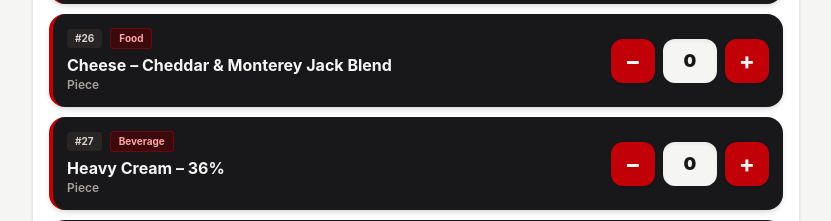
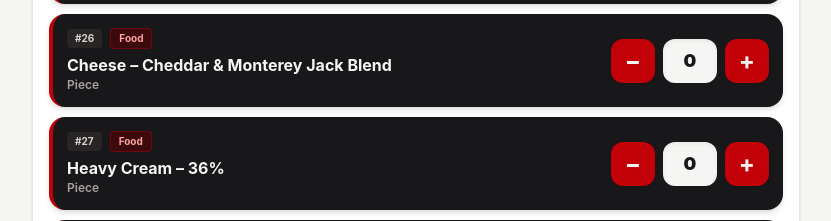
Before and after one commit to sjespositojr-netizen/hcm-inventory-app, a React (Vite) app: page / in a window 1280 px wide. Shown: the part 3080-3301 px from the top of the page, without its empty margins (224-1055 px from the left). Built offline with nearby package versions, Linux system fonts and the light colour scheme.

Commit message:
fix categories

```diff
--- a/src/BasicInventory.jsx
+++ b/src/BasicInventory.jsx
@@ -1,7 +1,7 @@
 import { useEffect, useMemo, useState } from 'react'
 
 const STORAGE_KEYS = {
-  activeItems: 'activeItems_v11',
+  activeItems: 'activeItems_v1.10',
   savedSnapshots: 'savedSnapshots',
 }
 
@@ -32,7 +32,7 @@ const sampleItems = [
   { id: 'INV-024', itemName: 'Cheese – Cheddar, Block', itemCode: 24, category: 'Food', isPriority: true, unitType: 'Piece', count: 0 },
   { id: 'INV-025', itemName: 'Cheese – Cheddar, Fancy Shredded', itemCode: 25, category: 'Food', isPriority: true, unitType: 'Piece', count: 0 },
   { id: 'INV-026', itemName: 'Cheese – Cheddar & Monterey Jack Blend', itemCode: 26, category: 'Food', isPriority: false, unitType: 'Piece', count: 0 },
-  { id: 'INV-027', itemName: 'Heavy Cream – 36%', itemCode: 27, category: 'Beverage', isPriority: false, unitType: 'Piece', count: 0 },
+  { id: 'INV-027', itemName: 'Heavy Cream – 36%', itemCode: 27, category: 'Food', isPriority: false, unitType: 'Piece', count: 0 },
   { id: 'INV-028', itemName: 'Ice Cream – Vanilla', itemCode: 28, category: 'Food', isPriority: false, unitType: 'Piece', count: 0 },
   { id: 'INV-029', itemName: 'Milk, Whole', itemCode: 29, category: 'Beverage', isPriority: true, unitType: 'Piece', count: 0 },
   { id: 'INV-030', itemName: 'Corn Nuggets', itemCode: 30, category: 'Food', isPriority: false, unitType: 'Case', count: 0 },
@@ -60,9 +60,9 @@ const sampleItems = [
   { id: 'INV-052', itemName: 'Sauce – Ketchup Bottles', itemCode: 52, category: 'Food', isPriority: true, unitType: 'Piece', count: 0 },
   { id: 'INV-053', itemName: 'Sauce – Ketchup Packets', itemCode: 53, category: 'Food', isPriority: false, unitType: 'Piece', count: 0 },
   { id: 'INV-054', itemName: 'Sauce – Worcestershire', itemCode: 54, category: 'Food', isPriority: false, unitType: 'Piece', count: 0 },
-  { id: 'INV-055', itemName: 'Shakes – Oreo Pieces', itemCode: 55, category: 'Food', isPriority: false, unitType: 'Piece', count: 0 },
+  { id: 'INV-055', itemName: 'Shakes – Oreo Pieces', itemCode: 55, category: 'Beverage', isPriority: false, unitType: 'Piece', count: 0 },
   { id: 'INV-056', itemName: 'Shakes – Rainbow Cookies', itemCode: 56, category: 'Beverage', isPriority: false, unitType: 'Piece', count: 0 },
-  { id: 'INV-057', itemName: 'Shakes – Peanut Butter Cup', itemCode: 57, category: 'Food', isPriority: false, unitType: 'Piece', count: 0 },
+  { id: 'INV-057', itemName: 'Shakes – Peanut Butter Cup', itemCode: 57, category: 'Beverage', isPriority: false, unitType: 'Piece', count: 0 },
   { id: 'INV-058', itemName: 'Spices – Cayenne Pepper', itemCode: 58, category: 'Food', isPriority: true, unitType: 'Piece', count: 0 },
   { id: 'INV-059', itemName: 'Spices – Chili Powder Light', itemCode: 59, category: 'Food', isPriority: true, unitType: 'Piece', count: 0 },
   { id: 'INV-060', itemName: 'Spices – Garlic Granulated', itemCode: 60, category: 'Food', isPriority: false, unitType: 'Piece', count: 0 },
@@ -73,7 +73,7 @@ const sampleItems = [
   { id: 'INV-065', itemName: 'Sugar – Granulated White', itemCode: 65, category: 'Beverage', isPriority: true, unitType: 'Piece', count: 0 },
   { id: 'INV-066', itemName: 'Sugar – Light Brown', itemCode: 66, category: 'Food', isPriority: false, unitType: 'Piece', count: 0 },
   { id: 'INV-067', itemName: 'Syrup – Chocolate', itemCode: 67, category: 'Beverage', isPriority: false, unitType: 'Piece', count: 0 },
-  { id: 'INV-068', itemName: 'Syrup – Pancake', itemCode: 68, category: 'Beverage', isPriority: false, unitType: 'Piece', count: 0 },
+  { id: 'INV-068', itemName: 'Syrup – Pancake', itemCode: 68, category: 'Food', isPriority: false, unitType: 'Piece', count: 0 },
   { id: 'INV-069', itemName: 'Syrup – Strawberry', itemCode: 69, category: 'Beverage', isPriority: false, unitType: 'Piece', count: 0 },
   { id: 'INV-070', itemName: 'Vinegar – Apple Cider Vinegar', itemCode: 70, category: 'Food', isPriority: false, unitType: 'Piece', count: 0 },
   { id: 'INV-071', itemName: 'Vinegar – Malt', itemCode: 71, category: 'Food', isPriority: true, unitType: 'Piece', count: 0 },
```
